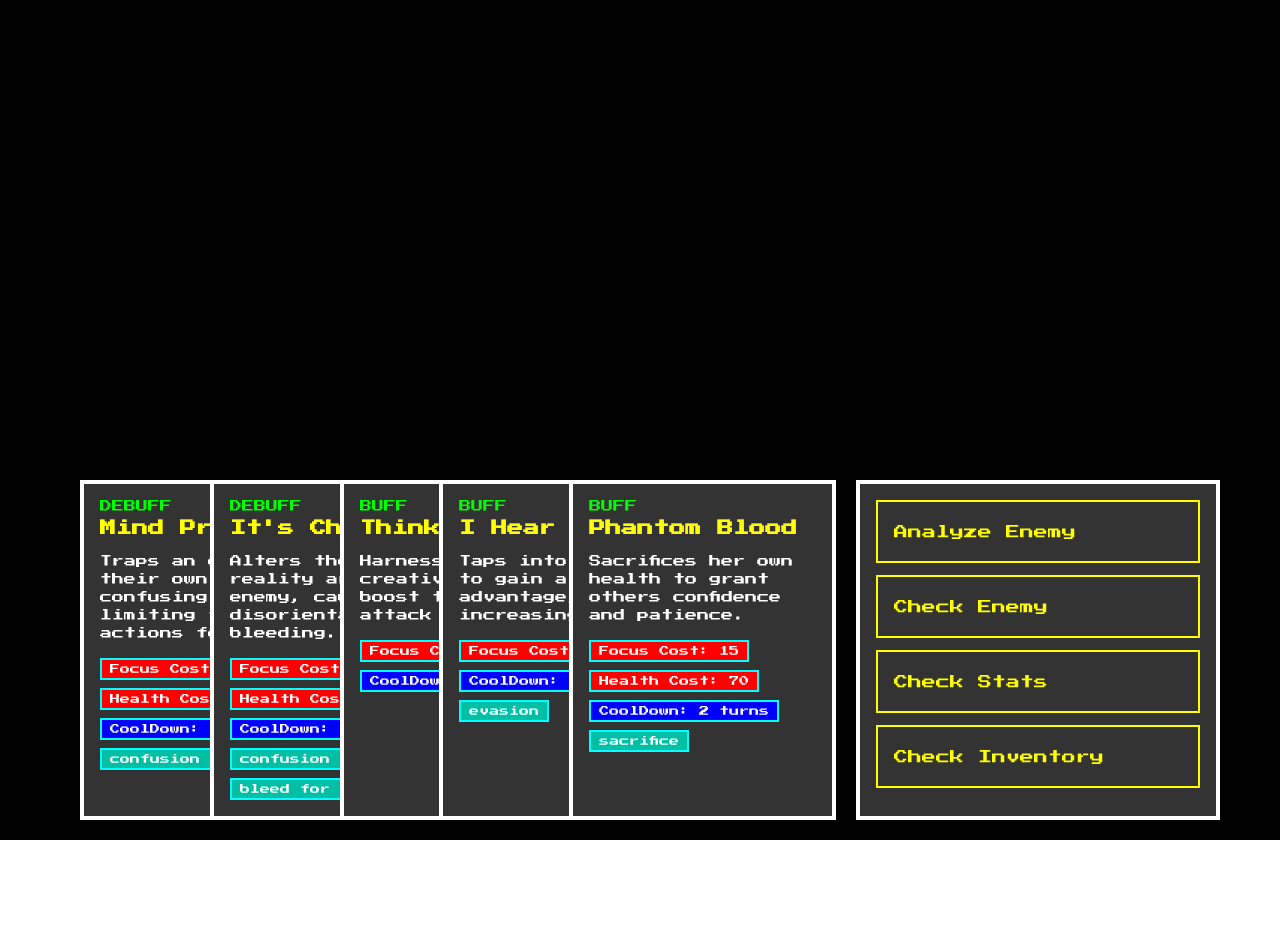
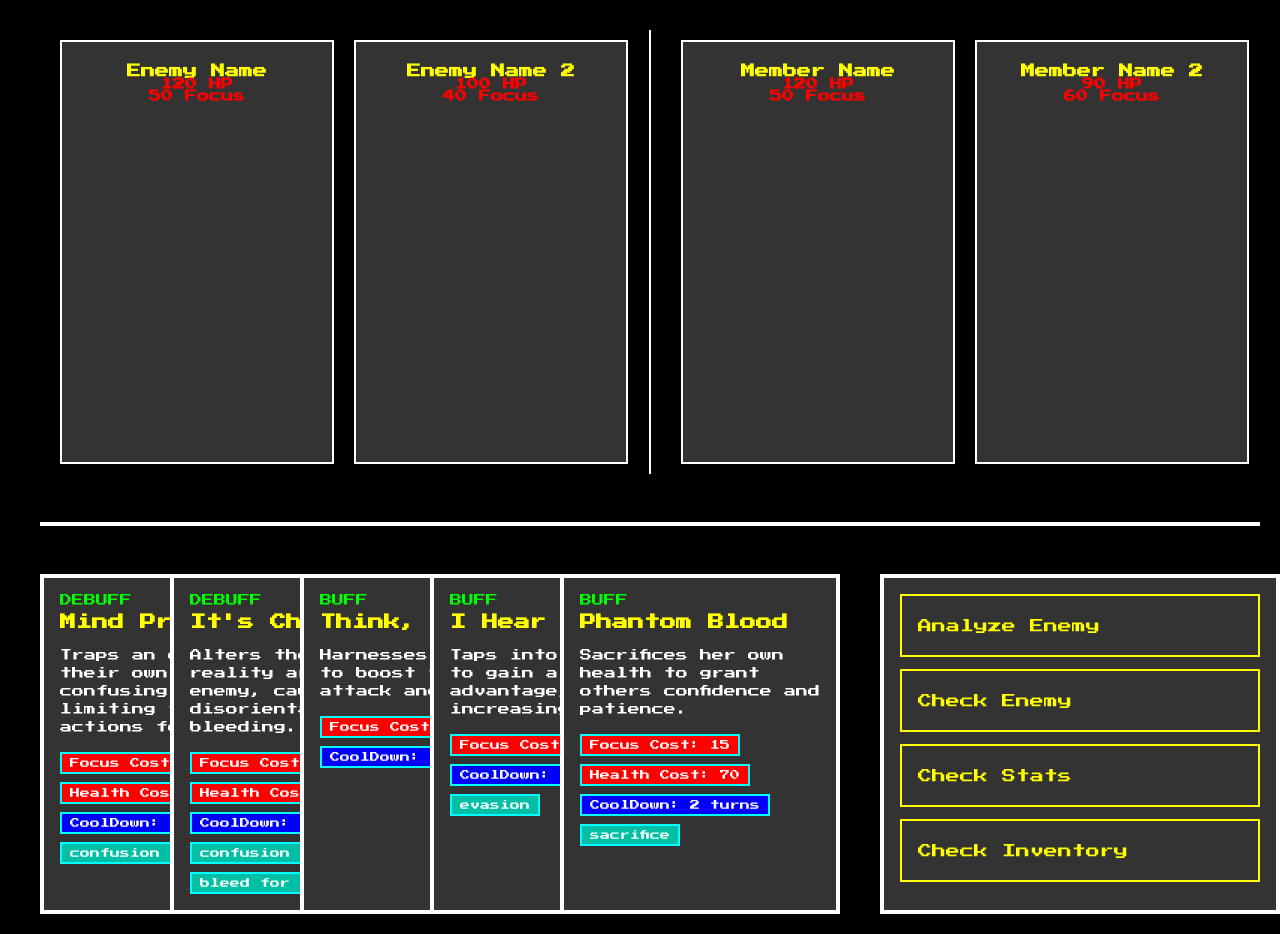
Before and after one commit to TeasUp/Pek, a React (Create React App) app in the folder game/: page / in a window 1280 px wide. Before the commit the page ends 840 px from the top, so only its background shows below. Built offline with nearby package versions, Linux system fonts and the light colour scheme.

Commit message:
Added the fight section to interact with the enemy, I hate myself

```diff
--- a/game/src/Pages/BattlePage/BattlePage.css
+++ b/game/src/Pages/BattlePage/BattlePage.css
@@ -12,19 +12,17 @@
 }
 
 .battle-container {
+    display: flex;
+    flex-direction: column;
     width: 100%;
     max-width: 1200px;
-    margin: 0 5rem; /* Adding 5rem margin from left and right */
-    box-sizing: border-box; /* Ensure padding/margins are included in width */
-    display: flex;
-    justify-content: center;
-    align-items: flex-end;
 }
 
 .main-container {
     display: flex;
     justify-content: center;
     width: 100%;
+    max-width: 1200px;
 }
 
 .cards {
@@ -35,6 +33,73 @@
     padding: 20px;
     height: 300px;
 }
+
+.fight-container {
+    display: flex;
+    justify-content: space-between;
+    width: 100%;
+    padding: 10px 10px 3rem 10px;
+    margin-bottom: 3rem;
+    border-bottom: 4px white solid;
+}
+
+.split {
+    width: 2px;
+    background-color: #fff;
+    margin: 0 20px;
+    height: auto;
+}
+
+.enemy-container,
+.party-container {
+    display: flex;
+    overflow-x: auto;
+    padding: 10px;
+}
+
+.enemies,
+.party-members {
+    display: flex;
+    flex-wrap: nowrap;
+    gap: 20px;
+}
+
+.enemy,
+.member {
+    background-color: #333;
+    border: 2px solid #fff;
+    padding: 10px;
+    width: 250px;
+    height: 400px;
+    text-align: center;
+}
+
+.enemy-image img,
+.member-image img {
+    width: 100%;
+    height: auto;
+}
+
+.enemy-info,
+.member-info {
+    margin-top: 10px;
+}
+
+.enemy-name,
+.member-name {
+    color: #ff0;
+    font-size: 14px;
+}
+
+.enemy-health,
+.member-health,
+.enemy-focus,
+.member-focus {
+    color: #f00;
+    font-size: 12px;
+}
+
+/* card stuff */
 
 .card {
     position: relative;
--- a/game/src/Pages/BattlePage/BattlePage.jsx
+++ b/game/src/Pages/BattlePage/BattlePage.jsx
@@ -7,9 +7,62 @@ export default function BattlePage() {
     return (
         <main className="battle-page">
             <div className="battle-container">
-                {" "}
-                {/* New container */}
+                <section className="fight-container">
+                    {/* Enemy Section */}
+                    <section className="enemy-container">
+                        <ul className="enemies">
+                            <li className="enemy selected">
+                                <div className="enemy-image"></div>
+                                <div className="enemy-info">
+                                    <h2 className="enemy-name">Enemy Name</h2>
+                                    <h2 className="enemy-health">120 HP</h2>
+                                    <h2 className="enemy-focus">50 Focus</h2>
+                                </div>
+                            </li>
+
+                            {/* Add more enemies here if needed */}
+                            <li className="enemy">
+                                <div className="enemy-image"></div>
+                                <div className="enemy-info">
+                                    <h2 className="enemy-name">Enemy Name 2</h2>
+                                    <h2 className="enemy-health">100 HP</h2>
+                                    <h2 className="enemy-focus">40 Focus</h2>
+                                </div>
+                            </li>
+                        </ul>
+                    </section>
+
+                    <div className="split"></div>
+
+                    {/* Party Section */}
+                    <section className="party-container">
+                        <ul className="party-members">
+                            <li className="member playing">
+                                <div className="member-image"></div>
+                                <div className="member-info">
+                                    <h2 className="member-name">Member Name</h2>
+                                    <h2 className="member-health">120 HP</h2>
+                                    <h2 className="member-focus">50 Focus</h2>
+                                </div>
+                            </li>
+
+                            {/* Add more party members here if needed */}
+                            <li className="member">
+                                <div className="member-image"></div>
+                                <div className="member-info">
+                                    <h2 className="member-name">
+                                        Member Name 2
+                                    </h2>
+                                    <h2 className="member-health">90 HP</h2>
+                                    <h2 className="member-focus">60 Focus</h2>
+                                </div>
+                            </li>
+                        </ul>
+                    </section>
+                </section>
+
                 <section className="main-container">
+                    {/* Cards Section */}
                     <section className="cards">
                         {pekActions.map((action) => (
                             <div key={action.title} className="card">
@@ -78,6 +131,7 @@ export default function BattlePage() {
                         ))}
                     </section>
 
+                    {/* Actions Section */}
                     <section className="actions">
                         <ul>
                             {battleActions.map((action, index) => (
```
